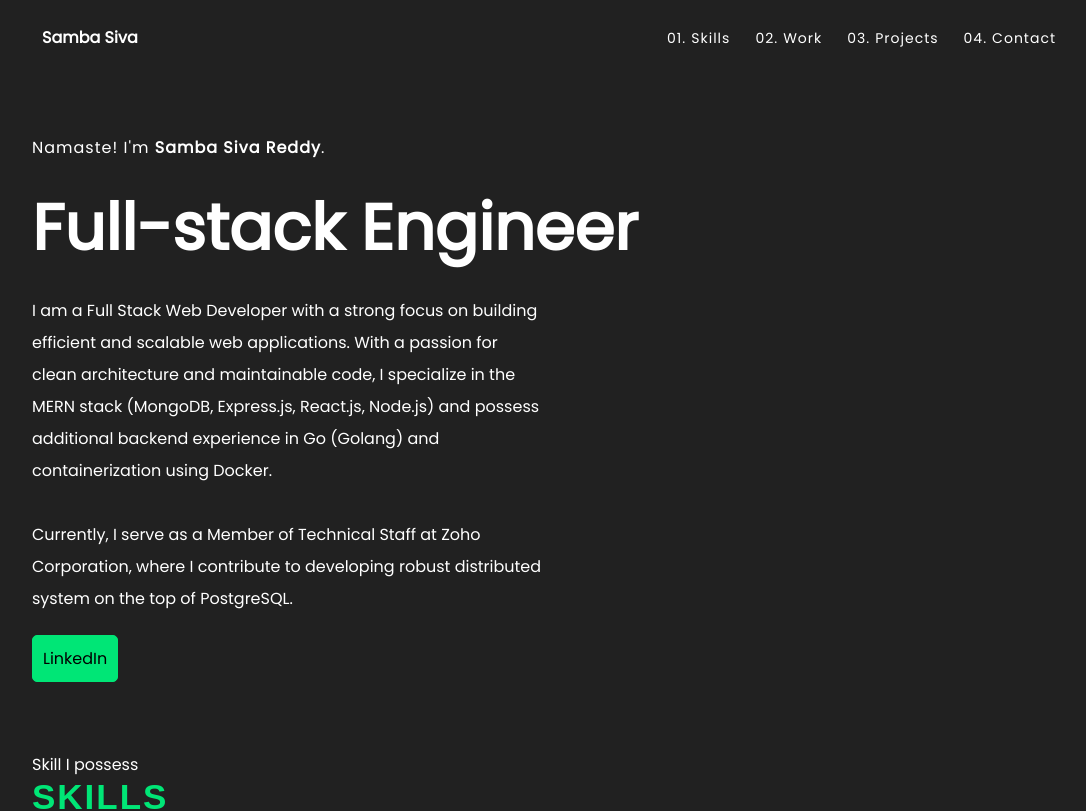
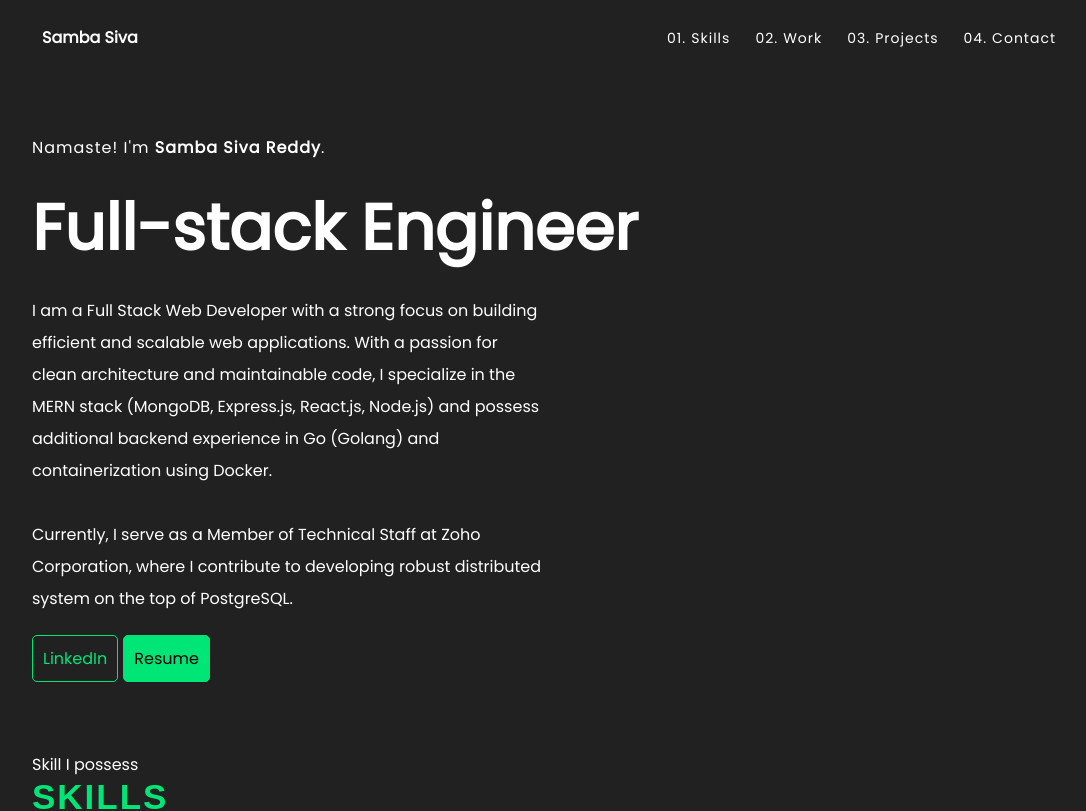
Before and after one commit to sambasivareddy-ch/sambasiva, a React (Create React App) app: page / in a window 1280 px wide. Shown: the top 811 px of the page, without its empty margins (96-1182 px from the left). Built offline with nearby package versions, Linux system fonts and the light colour scheme.

Commit message:
added resume link

```diff
--- a/src/components/Intro.js
+++ b/src/components/Intro.js
@@ -16,15 +16,26 @@
           Currently, I serve as a Member of Technical Staff at Zoho Corporation, where I contribute to developing robust distributed system on the top of PostgreSQL.
         </p>
       </p>
+      <div className={styles['info-links']}>
         <a
           href="https://www.linkedin.com/in/samba-siva-reddy-ch/"
+          alt="resume"
+          className={styles["linkedin-link"]}
+          target="_blank"
+          rel="noreferrer"
+        >
+          LinkedIn
+        </a>
+        <a
+          href="https://drive.google.com/file/d/1qxnK_7-Zj3bVdxGUlGAGaZEhyG6DMhh3/view"
           alt="resume"
           className={styles["resume-link"]}
           target="_blank"
           rel="noreferrer"
         >
-        LinkedIn
+          Resume
         </a>
+      </div>
     </div>
   );
 };
--- a/src/styles/page.module.css
+++ b/src/styles/page.module.css
@@ -25,13 +25,30 @@
     animation: blink-animation 1s steps(5, start) infinite;
 } */
 
-.resume-link {
+.info-links {
+  display: flex;
+  gap: 5px;
+}
+
+.resume-link, .linkedin-link {
   text-decoration: none;
   color: #000;
   border: solid 1px #00e676;
   padding: 10px;
   width: fit-content;
   border-radius: 5px;
+}
+
+.linkedin-link {
+  color: #00e676;
+}
+
+.linkedin-link:hover {
+  color: #000;
+  background-color: #00e676;
+}
+
+.resume-link {
   background-color: #00e676;
 }
 
```
Lines whose indentation alone changed are shown as unchanged.
